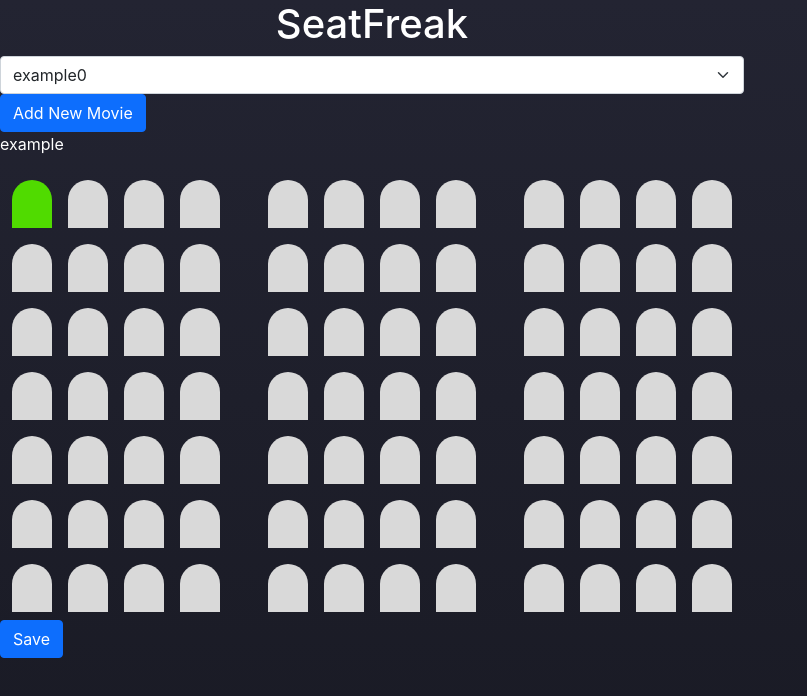
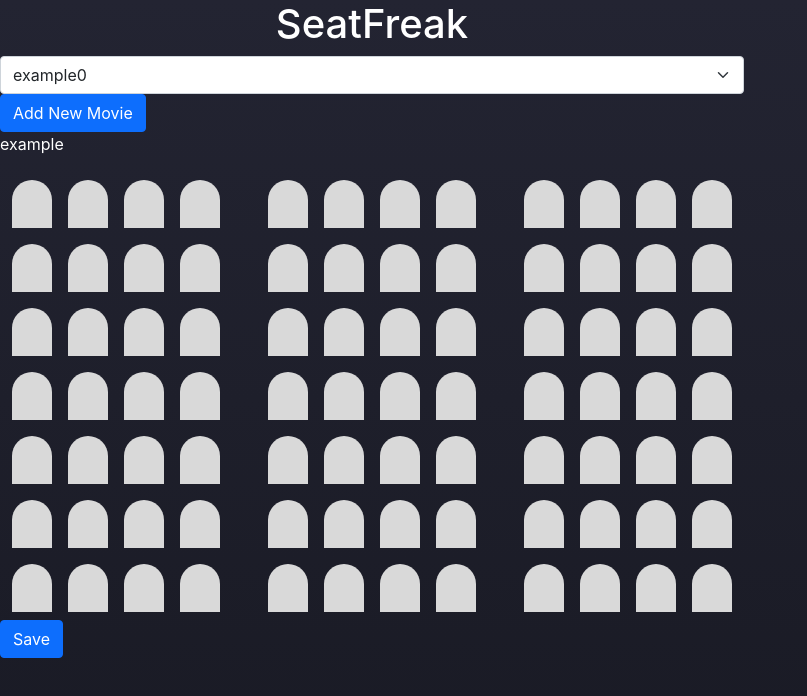
Before and after one commit to riicosav/seatfreak, a React (Create React App) app: page / in a window 1280 px wide. Both pictures are taken after a click on the button "Switch to Theatre". Shown: the top 696 px of the page, without its empty margins (0-807 px from the left). Built offline with nearby package versions, Linux system fonts and the light colour scheme.

Commit message:
fixed na yung re render

```diff
--- a/src/App.js
+++ b/src/App.js
@@ -20,7 +20,7 @@ function App() {
   const [switchPage, setSwitchPage] = useState(false);
   const [exampleMovieList, setExampleMovieList] = useState([seatData]);
   const [selectedMovie, setSelectedMovie] = useState(exampleMovieList[0]);
-
+  //const [tempMovie, setTempMovie] = useState(exampleMovieList[0]);
 
   const switchClick = () => {
     setSwitchPage((switchPage)=>!switchPage);
@@ -28,11 +28,16 @@ function App() {
 
   function addNewMovie() {
 
+
+
     const newSeatData = JSON.parse(JSON.stringify(seatData));
 
 
     newSeatData[0].movieTitle = `example ${exampleMovieList.length}`;
     newSeatData[0].id = exampleMovieList.length;
+    newSeatData[0].data[0].id = exampleMovieList.length + 3;
+    newSeatData[0].data[1].id = exampleMovieList.length + 4;
+    newSeatData[0].data[2].id = exampleMovieList.length + 5;
 
 
     setExampleMovieList((exampleMovieList) => [...exampleMovieList, newSeatData]);
@@ -92,6 +97,8 @@ function App() {
 function handleChange(event) {
   const selectedIndex = event.target.selectedIndex;
   setSelectedMovie(exampleMovieList[selectedIndex]);
+  //setTempMovie(exampleMovieList[selectedIndex]);
+  console.log(selectedMovie[0].id);
 
 
 }
@@ -113,6 +120,15 @@ if(switchPage) {
     <Theatre seatData={selectedMovie[0].data} />
 
     </div>
+
+  if(selectedMovie) {
+    displayMovie = <div>
+    <p>{selectedMovie[0].movieTitle}</p>
+    <Theatre seatData={selectedMovie[0].data} />
+
+    </div>
+
+  }
 
 
 
--- a/src/Components/Data.js
+++ b/src/Components/Data.js
@@ -2,7 +2,7 @@ export const seatData = [
     {id: 0, movieTitle: "example", data: [
       {id: 1, column: [
         { id: "a", row: [
-            {id: 1, name: "a1", selected: true},
+            {id: 1, name: "a1", selected: false},
             {id: 2, name: "a2", selected: false},
             {id: 3, name: "a3", selected: false},
             {id: 4, name: "a4", selected: false},
```
